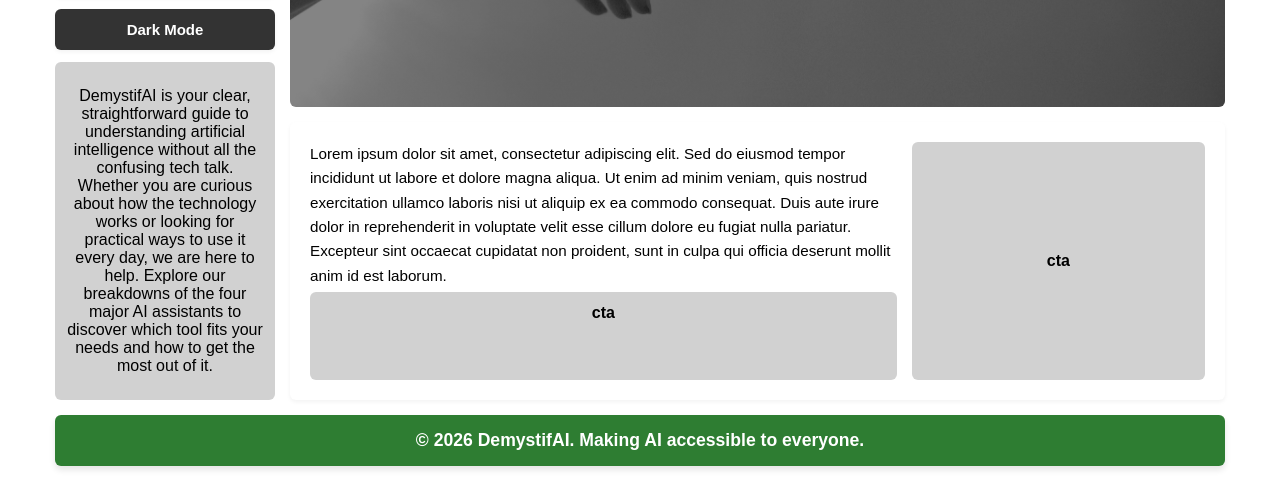
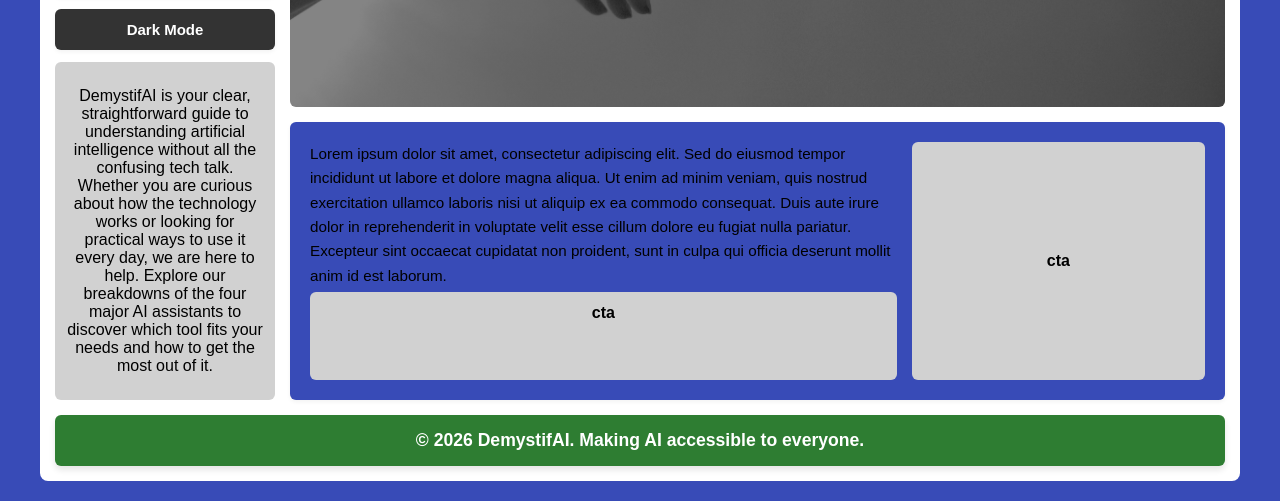
Before and after one commit to satotado12/Webmaster, a plain HTML site: page index.html in a window 1280 px wide. Shown: the part 439-940 px from the top of the page. Drawn offline with Linux system fonts and the light colour scheme.

Commit message:
test11 background color test

```diff
--- a/style.css
+++ b/style.css
@@ -1,5 +1,5 @@
 :root {
-    --bg-color: #ffffff;
+    --bg-color: #384bb7;
     --text-color: #000000;
     --wrapper-bg: #ffffff;
     --header-bg: #2e7d32;
```
